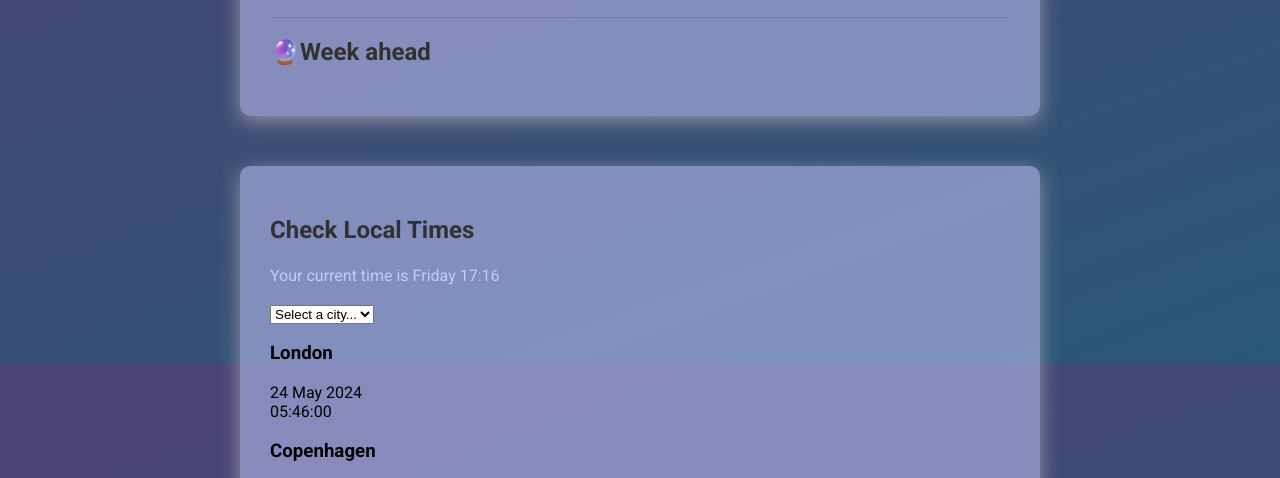
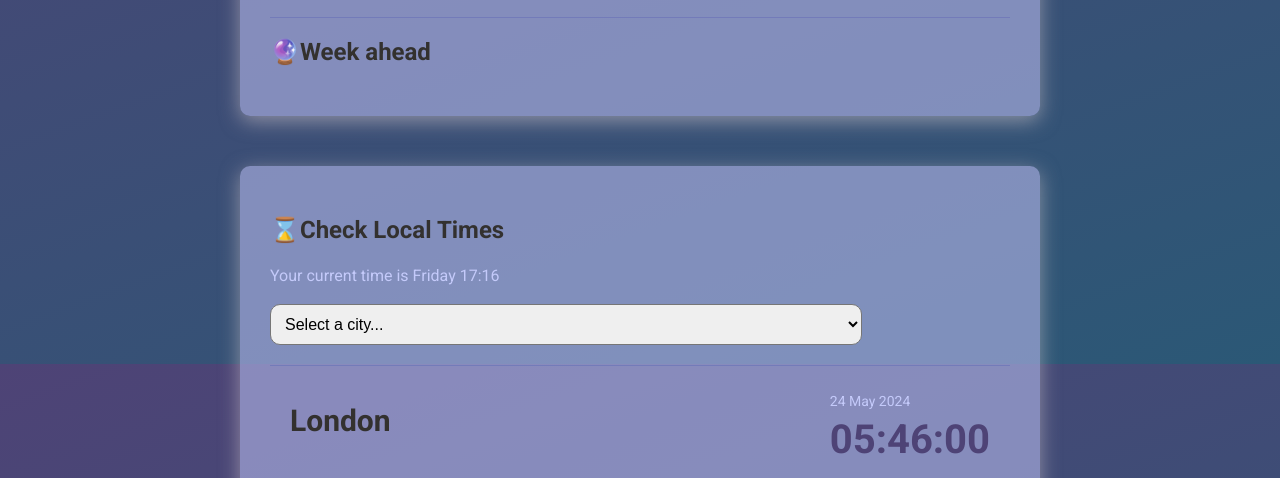
Before and after one commit to LilithVinter/Learning-Coding, a website built with Parcel: page index.html in a window 1280 px wide. Shown: the part 436-914 px from the top of the page. Built offline with nearby package versions, Linux system fonts and the light colour scheme.

Commit message:
added styles to clock/timezone setup (css)

```diff
--- a/index.html
+++ b/index.html
@@ -58,7 +58,7 @@
       </main>
       <main class="clockApp">
         <div class="clocks">
-          <h2 class="clockAppHeader">Check Local Times</h2>
+          <h2 class="clockAppHeader">⌛Check Local Times</h2>
           <p id="current-date"></p>
           <select>
             <option value="">Select a city...</option>
@@ -70,17 +70,20 @@
           </select>
 
           <div class="cities">
-            <h3> London  </h3>
-            <div class=""date"> 24 May 2024 </div>
-            <div class="time"> 05:46:00 </div>
+            <h3>London</h3>
+            <div class="dateTime">
+              <div class="date">24 May 2024</div>
+              <div class="time">05:46:00</div>
+            </div>
           </div>
 
           <div class="cities">
-            <h3> Copenhagen </h3>
-            <div class=""date"> 24 May 2024 </div>
-            <div class="time"> 05:46:00 </div>
+            <h3>Copenhagen</h3>
+            <div class="dateTime">
+              <div class="date">24 May 2024</div>
+              <div class="time">05:46:00</div>
+            </div>
           </div>
-
         </div>
       </main>
       <footer>
--- a/src/styles.css
+++ b/src/styles.css
@@ -173,6 +173,50 @@ h2 {
   color: #e2dbff;
 }
 
+/* clock app styles */
+
+h3 {
+  color: #33312f;
+  font-size: 30px;
+  line-height: 10px;
+  display: flex;
+  justify-content: center;
+  vertical-align: middle;
+}
+
+select {
+  display: block;
+  width: 80%;
+  padding: 10px;
+  border-radius: 10px;
+  font-size: 16px;
+  margin-bottom: 20px;
+}
+
+.cities {
+  display: flex;
+  justify-content: space-between;
+  border-top: 1px solid #737bb9;
+  padding: 20px;
+}
+
+.dateTime {
+  vertical-align: middle;
+}
+
+.date {
+  color: #c4cafa;
+  font-size: 14px;
+  font-weight: normal;
+  line-height: 30px;
+}
+
+.time {
+  color: #4e4376;
+  font-size: 40px;
+  font-weight: bold;
+}
+
 footer {
   text-align: center;
   padding-top: 15px;
```
